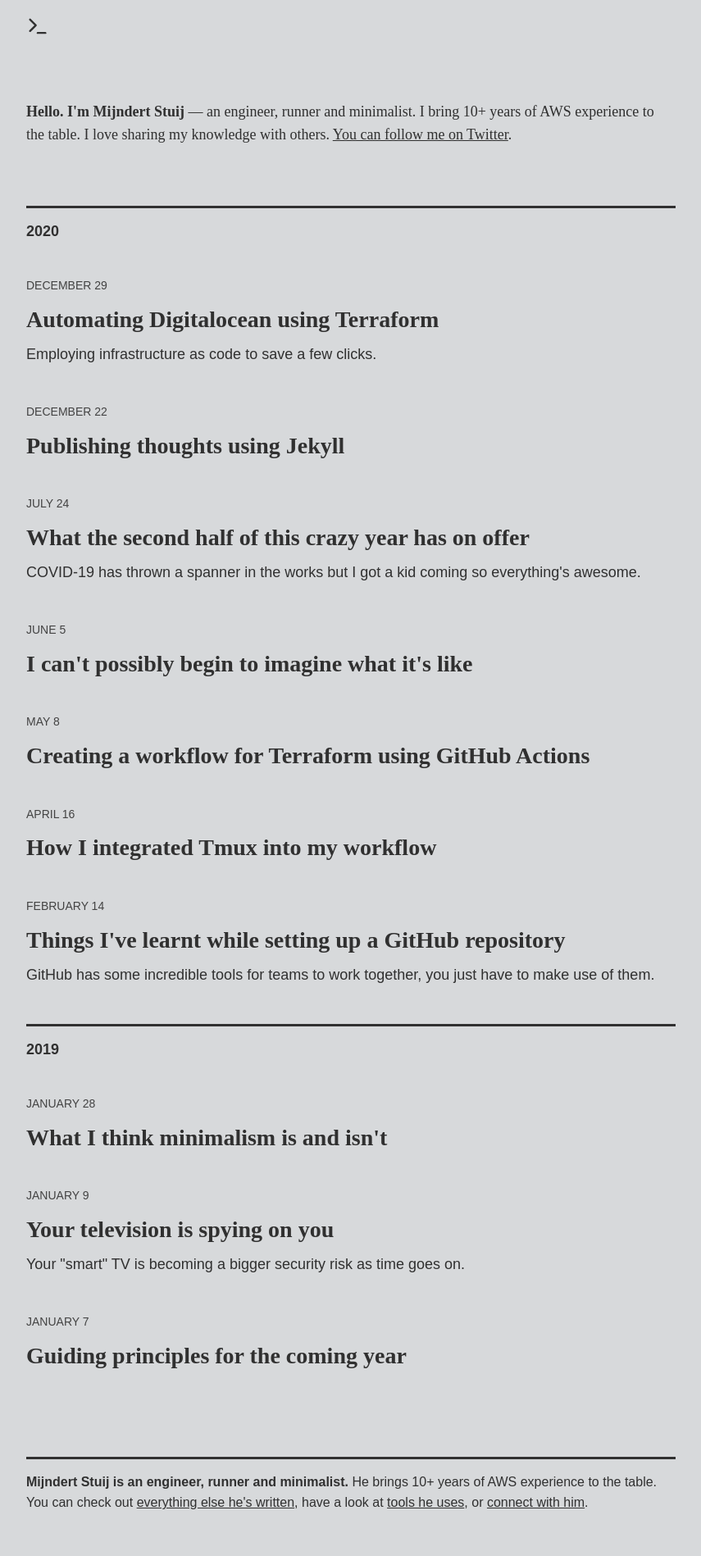
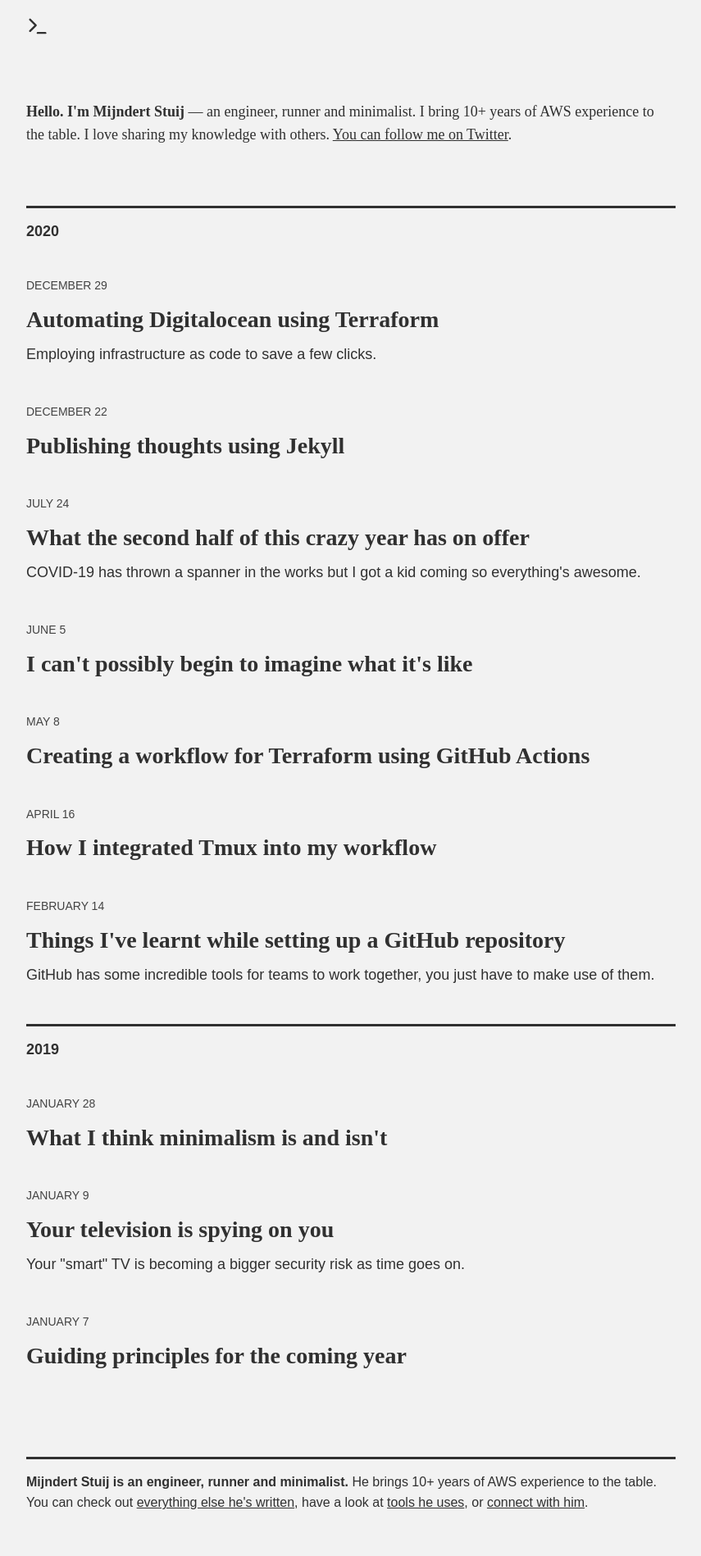
Before and after one commit to mijndert/website, a Jekyll site: the page built from index.html, in a window 1280 px wide. Shown: the whole page at 82% size, without its empty margins (212-1067 px from the left). Built offline with Jekyll 4.4.1, drawn with Linux system fonts in a browser that asks for light colours; some web fonts are replaced.

Commit message:
change bg color in light mode

```diff
--- a/_sass/_theme.scss
+++ b/_sass/_theme.scss
@@ -3,7 +3,7 @@
 //
 
 $color: #303030;
-$background-color: #d7d9db;
+$background-color: #f2f2f2;
 $meta-color: #434343;
 $link-color: #303030;
 $link-color-hover: #434343;
```
